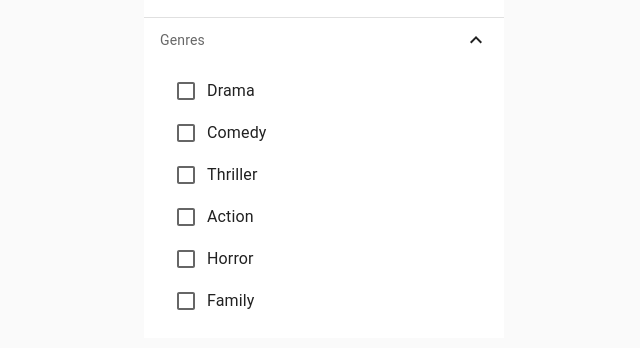
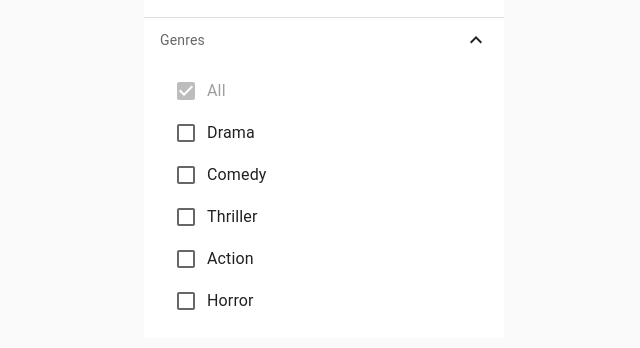
Before and after one commit to YaduKdev/cinematix-view, a React (Vite) app: page /movies in a window 1280 px wide. Shown: the part 806-1154 px from the top of the page, without its empty margins (291-931 px from the left). Built offline with nearby package versions, Linux system fonts and the light colour scheme; no server answers.

Commit message:
complete filter component in movies route

```diff
--- a/src/Routes/Movies/Movies.jsx
+++ b/src/Routes/Movies/Movies.jsx
@@ -25,7 +25,9 @@ const Movies = () => {
   const [langOpen, setLangOpen] = useState(true);
   const [genreOpen, setGenreOpen] = useState(true);
   const [selectLangs, setSelectLangs] = useState([]);
+  const [selectGenre, setSelectGenre] = useState([]);
   const [defaultCheckMovies, setDefaultCheckMovies] = useState(true);
+  const [defaultCheckGenre, setDefaultCheckGenre] = useState(true);
 
   const handleClick = (value) => {
     if (value === "sort") setSortOpen(!sortOpen);
@@ -46,7 +48,7 @@ const Movies = () => {
       });
 
       setDisplayMovies(sorted);
-      console.log(movies);
+      setMovies(sorted);
     }
 
     if (value === "oldest") {
@@ -58,6 +60,7 @@ const Movies = () => {
       });
 
       setDisplayMovies(sorted);
+      setMovies(sorted);
     }
   };
 
@@ -69,6 +72,17 @@ const Movies = () => {
       langArray.push(event.target.value);
       setSelectLangs(langArray);
 
+      if (selectGenre.length !== 0) {
+        movies.map((movie) => {
+          langArray.map((lang) => {
+            selectGenre.map((genre) => {
+              if (lang === movie.language.toLowerCase()) {
+                moviesByLang.push(movie);
+              }
+            });
+          });
+        });
+      } else {
         movies.map((movie) => {
           langArray.map((lang) => {
             if (lang === movie.language.toLowerCase()) {
@@ -76,6 +90,7 @@ const Movies = () => {
             }
           });
         });
+      }
 
       setDisplayMovies(moviesByLang);
     }
@@ -85,6 +100,20 @@ const Movies = () => {
 
       setSelectLangs(langArray);
 
+      if (selectGenre.length !== 0) {
+        movies.map((movie) => {
+          langArray.map((lang) => {
+            selectGenre.map((genre) => {
+              if (
+                lang === movie.language.toLowerCase() &&
+                genre === movie.genre.toLowerCase()
+              ) {
+                moviesByLang.push(movie);
+              }
+            });
+          });
+        });
+      } else {
         movies.map((movie) => {
           langArray.map((lang) => {
             if (lang === movie.language.toLowerCase()) {
@@ -92,16 +121,112 @@ const Movies = () => {
             }
           });
         });
+      }
 
       setDisplayMovies(moviesByLang);
     }
 
     if (langArray.length === 0) {
       setDefaultCheckMovies(true);
+
+      if (selectGenre.length !== 0) {
+        movies.map((movie) => {
+          selectGenre.map((genre) => {
+            if (genre === movie.genre.toLowerCase()) {
+              moviesByLang.push(movie);
+            }
+          });
+        });
+      } else {
         setDisplayMovies(movies);
+      }
     }
 
     if (langArray.length !== 0) setDefaultCheckMovies(false);
+  };
+
+  const handleGenreSort = (event) => {
+    const genreArray = [...selectGenre];
+    let moviesByGenre = [];
+
+    if (event.target.checked) {
+      genreArray.push(event.target.value);
+      setSelectGenre(genreArray);
+
+      if (selectLangs.length !== 0) {
+        movies.map((movie) => {
+          genreArray.map((genre) => {
+            selectLangs.map((lang) => {
+              if (
+                lang === movie.language.toLowerCase() &&
+                genre === movie.genre.toLowerCase()
+              ) {
+                moviesByGenre.push(movie);
+              }
+            });
+          });
+        });
+      } else {
+        movies.map((movie) => {
+          genreArray.map((genre) => {
+            if (genre === movie.genre.toLowerCase()) {
+              moviesByGenre.push(movie);
+            }
+          });
+        });
+      }
+
+      setDisplayMovies(moviesByGenre);
+    }
+
+    if (!event.target.checked) {
+      genreArray.splice(genreArray.indexOf(event.target.value), 1);
+
+      setSelectGenre(genreArray);
+
+      if (selectLangs.length !== 0) {
+        movies.map((movie) => {
+          genreArray.map((genre) => {
+            selectLangs.map((lang) => {
+              if (
+                lang === movie.language.toLowerCase() &&
+                genre === movie.genre.toLowerCase()
+              ) {
+                moviesByGenre.push(movie);
+              }
+            });
+          });
+        });
+      } else {
+        movies.map((movie) => {
+          genreArray.map((genre) => {
+            if (genre === movie.genre.toLowerCase()) {
+              moviesByGenre.push(movie);
+            }
+          });
+        });
+      }
+
+      setDisplayMovies(moviesByGenre);
+    }
+
+    if (genreArray.length === 0) {
+      setDefaultCheckGenre(true);
+
+      if (selectLangs.length !== 0) {
+        movies.map((movie) => {
+          selectLangs.map((lang) => {
+            if (lang === movie.language.toLowerCase()) {
+              moviesByGenre.push(movie);
+            }
+          });
+        });
+      } else {
+        setDisplayMovies(movies);
+      }
+    }
+
+    if (genreArray.length !== 0) setDefaultCheckGenre(false);
   };
 
   useEffect(() => {
@@ -268,36 +393,42 @@ const Movies = () => {
           <Collapse in={genreOpen} timeout="auto" unmountOnExit>
             <List component="div" disablePadding>
               <ListItemButton sx={{ pl: 4 }}>
-                <FormGroup>
+                <FormGroup onClick={handleGenreSort}>
                   <FormControlLabel
                     sx={{ color: "primary.main" }}
+                    value="all"
+                    control={<Checkbox checked={defaultCheckGenre} disabled />}
+                    label="All"
+                  />
+                  <FormControlLabel
+                    sx={{ color: "primary.main" }}
+                    value="drama"
                     control={<Checkbox />}
                     label="Drama"
                   />
                   <FormControlLabel
                     sx={{ color: "primary.main" }}
+                    value="comedy"
                     control={<Checkbox />}
                     label="Comedy"
                   />
                   <FormControlLabel
                     sx={{ color: "primary.main" }}
+                    value="thriller"
                     control={<Checkbox />}
                     label="Thriller"
                   />
                   <FormControlLabel
                     sx={{ color: "primary.main" }}
+                    value="action"
                     control={<Checkbox />}
                     label="Action"
                   />
                   <FormControlLabel
                     sx={{ color: "primary.main" }}
+                    value="horror"
                     control={<Checkbox />}
                     label="Horror"
-                  />
-                  <FormControlLabel
-                    sx={{ color: "primary.main" }}
-                    control={<Checkbox />}
-                    label="Family"
                   />
                 </FormGroup>
               </ListItemButton>
```
Lines whose indentation alone changed are shown as unchanged.
